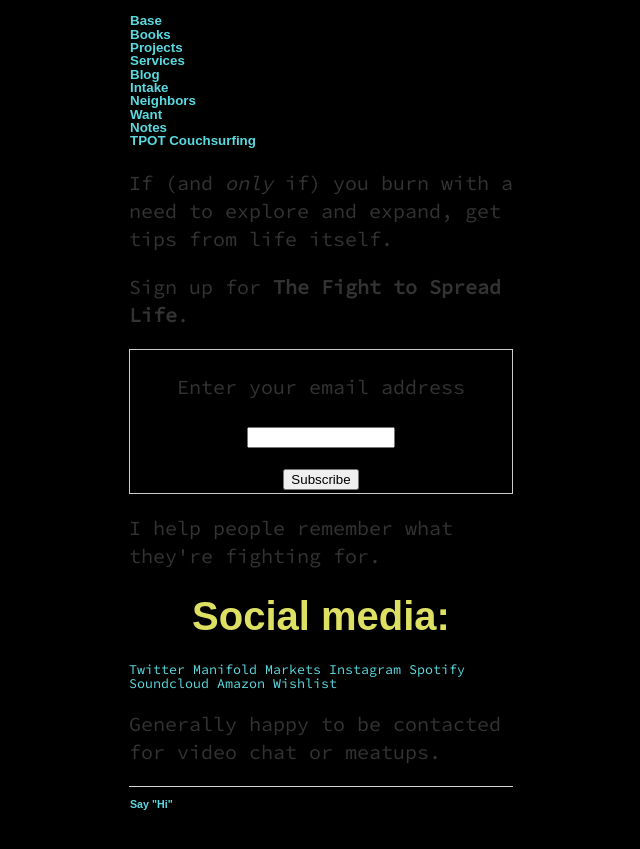
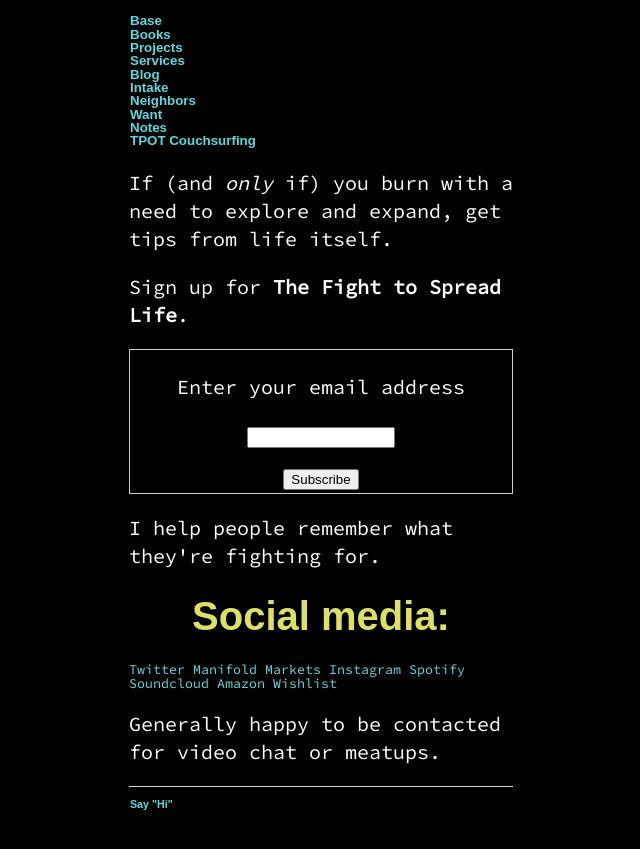
Before and after one commit to ray-dorai/ray-dorai.github.io, a Jekyll site: the page built from index.html, in a window 1280 px wide. Shown: the top 849 px of the page, without its empty margins (319-959 px from the left). Built offline with Jekyll 4.4.1, drawn with Linux system fonts in a browser that asks for light colours; some web fonts are replaced.

Commit message:
Update main.css

```diff
--- a/css/main.css
+++ b/css/main.css
@@ -40,7 +40,7 @@ h1 {
 p {
     font-size: 1.5em;
     line-height: 1.4em;
-    color: #333;
+    color: #FFFFFF;
 }
 footer {
     border-top: 1px solid #d5d5d5;
```
